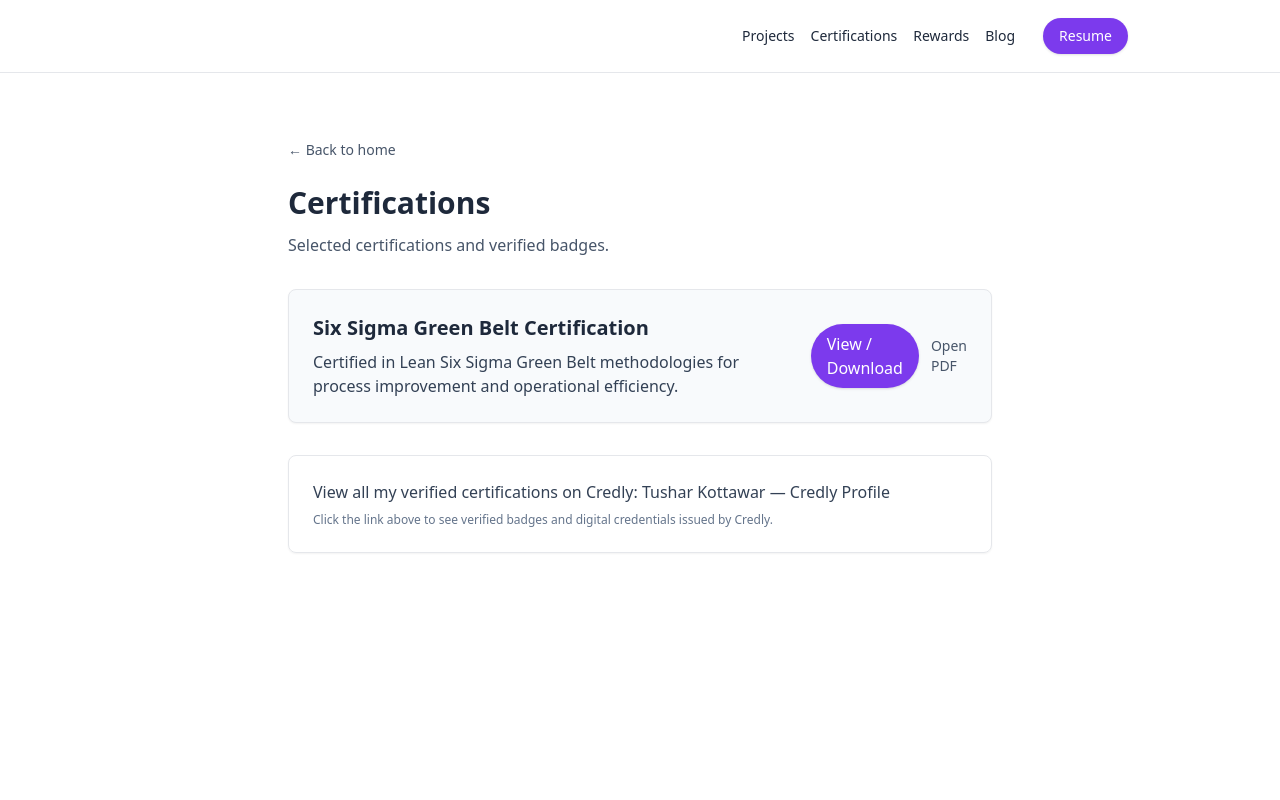
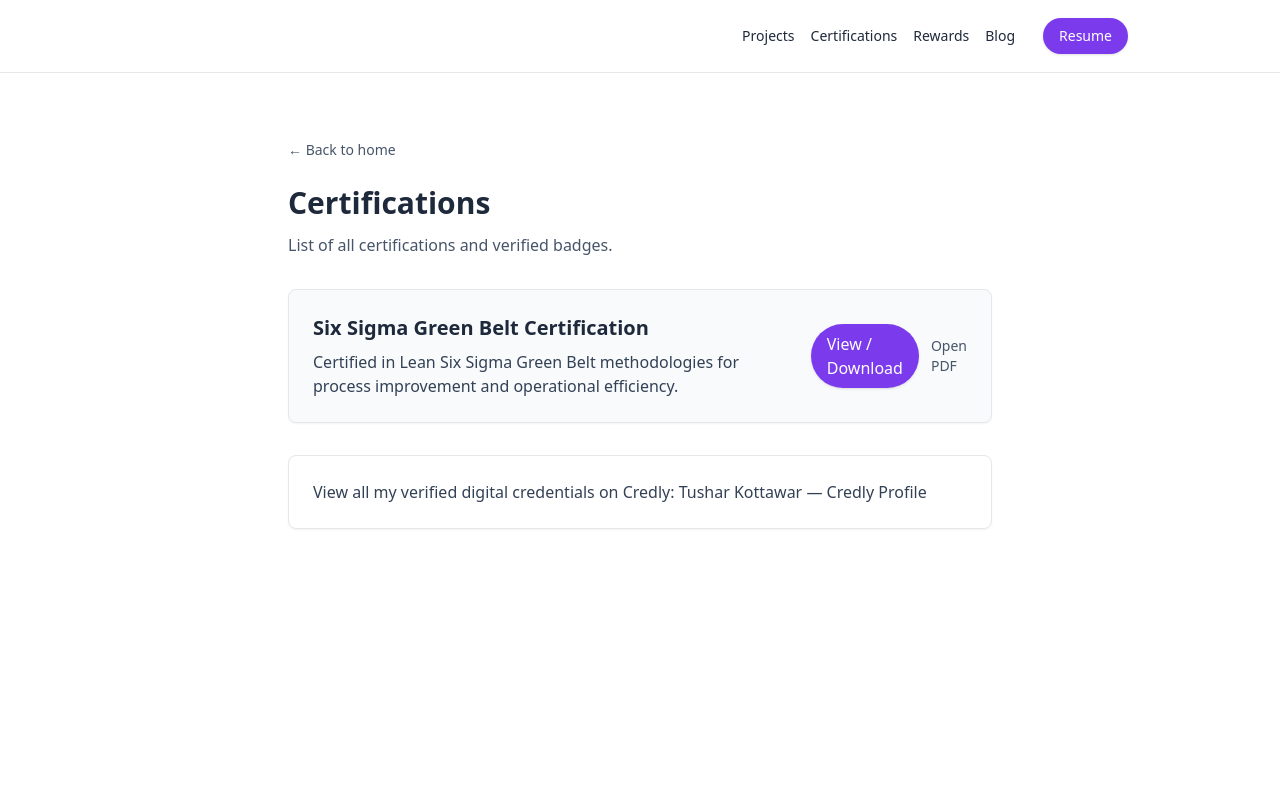
Before and after one commit to kottawartushar/tushar-web-site, a Next.js app: page /certifications in a window 1280 px wide. Shown: the top 800 px of the page. Built offline with nearby package versions, Linux system fonts and the light colour scheme.

Commit message:
Modified files

```diff
--- a/app/certifications/page.jsx
+++ b/app/certifications/page.jsx
@@ -29,7 +29,7 @@ export default async function CertificationsPage() {
         </div>
 
         <h1 className="text-3xl font-heading font-bold mb-3">Certifications</h1>
-        <p className="text-slate-600 mb-8">Selected certifications and verified badges.</p>
+        <p className="text-slate-600 mb-8">List of all certifications and verified badges.</p>
 
         {/* Local PDF card */}
         <div className="border rounded-lg p-6 mb-8 shadow-sm bg-slate-50">
@@ -67,7 +67,7 @@ export default async function CertificationsPage() {
         {/* Credly CTA */}
         <div className="border rounded-lg p-6 mb-8 shadow-sm">
           <p className="text-slate-700">
-            View all my verified certifications on Credly:&nbsp;
+            View all my verified digital credentials on Credly:&nbsp;
             <a
               href={credlyUrl}
               target="_blank"
@@ -77,9 +77,6 @@ export default async function CertificationsPage() {
               {credlyLinkText}
             </a>
           </p>
-          <p className="text-xs text-slate-500 mt-2">
-            Click the link above to see verified badges and digital credentials issued by Credly.
-          </p>
         </div>
       </div>
     </section>
```
